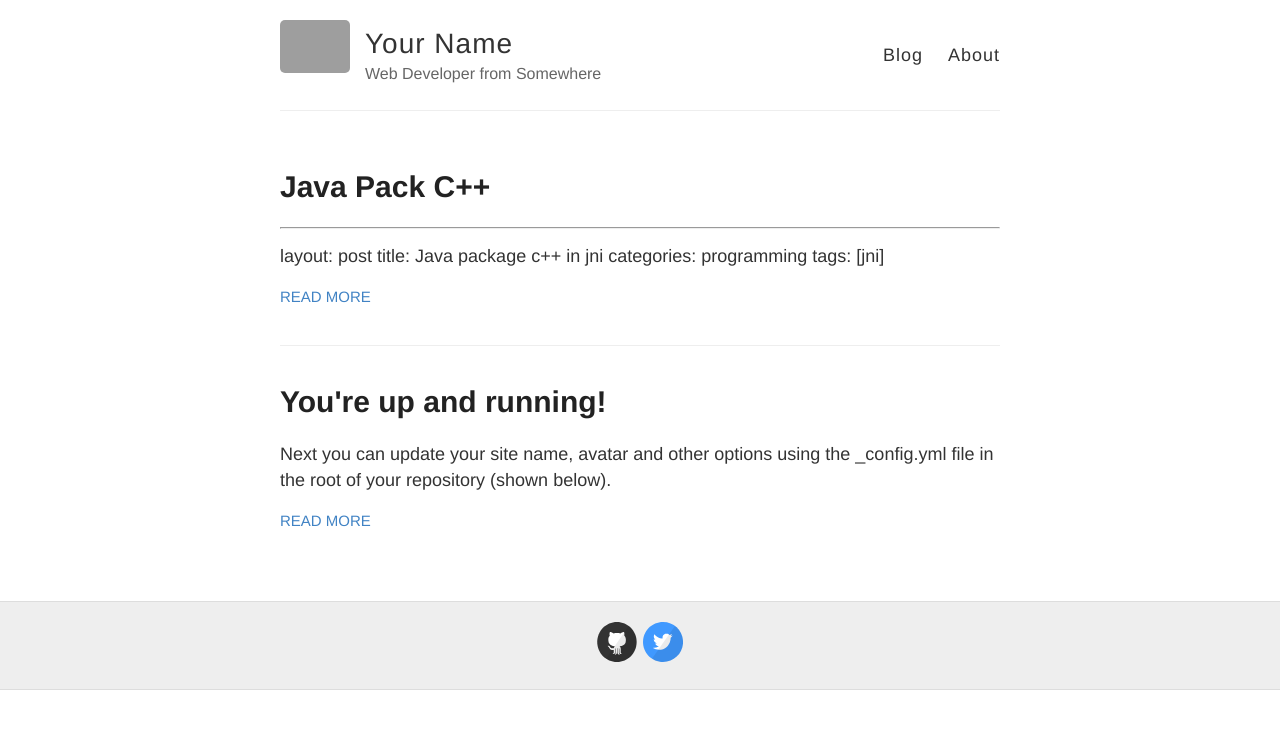
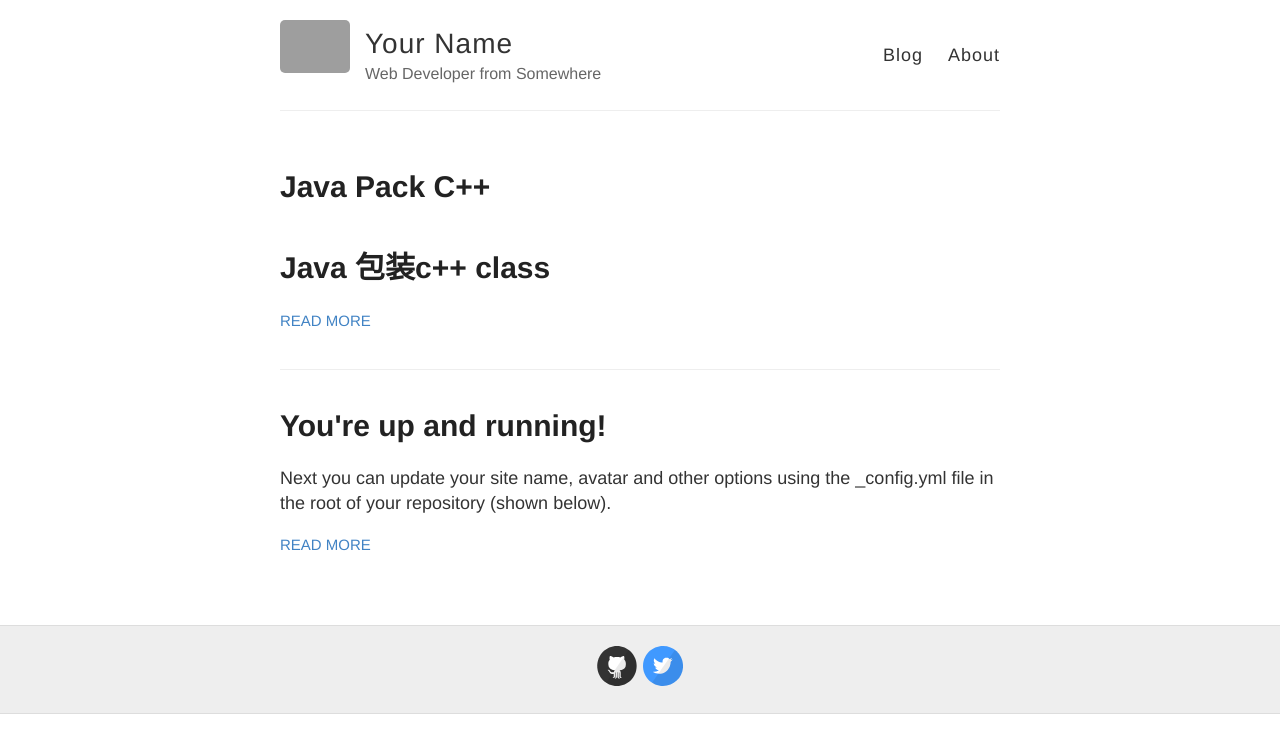
Before and after one commit to kiwifig/kiwi.github.io, a Jekyll site: the page built from index.html, in a window 1280 px wide. Shown: the top 753 px of the page. Built offline with Jekyll 4.4.1, drawn with Linux system fonts in a browser that asks for light colours; Markdown is read by kramdown in place of the engine named in the settings; grey boxes are pictures that could not be loaded.

Commit message:
Updated 2015-12-31-java-pack-c++.md

```diff
--- a/_posts/2015-12-31-java-pack-c++.md
+++ b/_posts/2015-12-31-java-pack-c++.md
@@ -2,13 +2,6 @@
 published: true
 ---
 
----
-layout: post
-title: Java package c++ in jni
-categories: programming
-tags: [jni]
-
----
 
 # Java 包装c++ class
 
```
